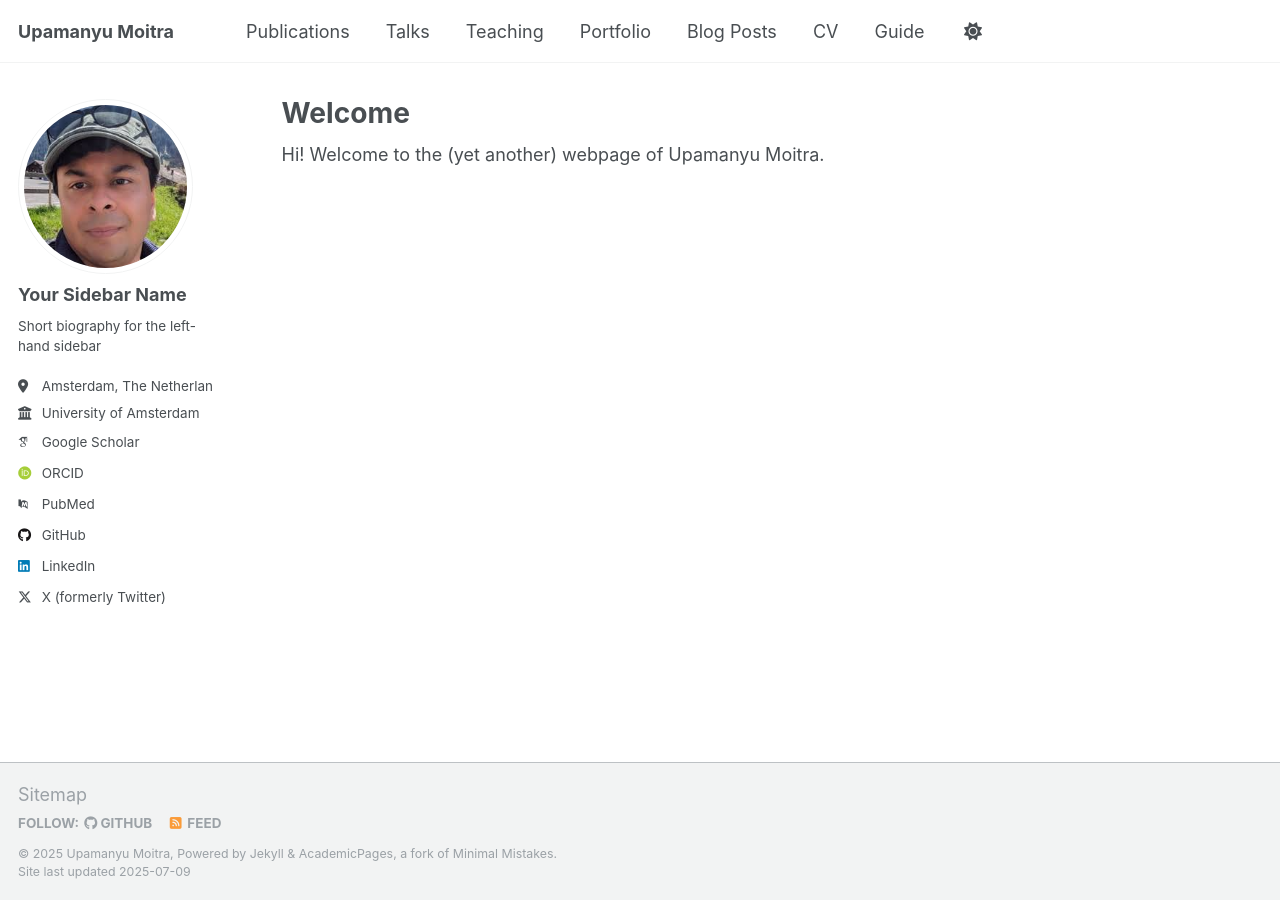
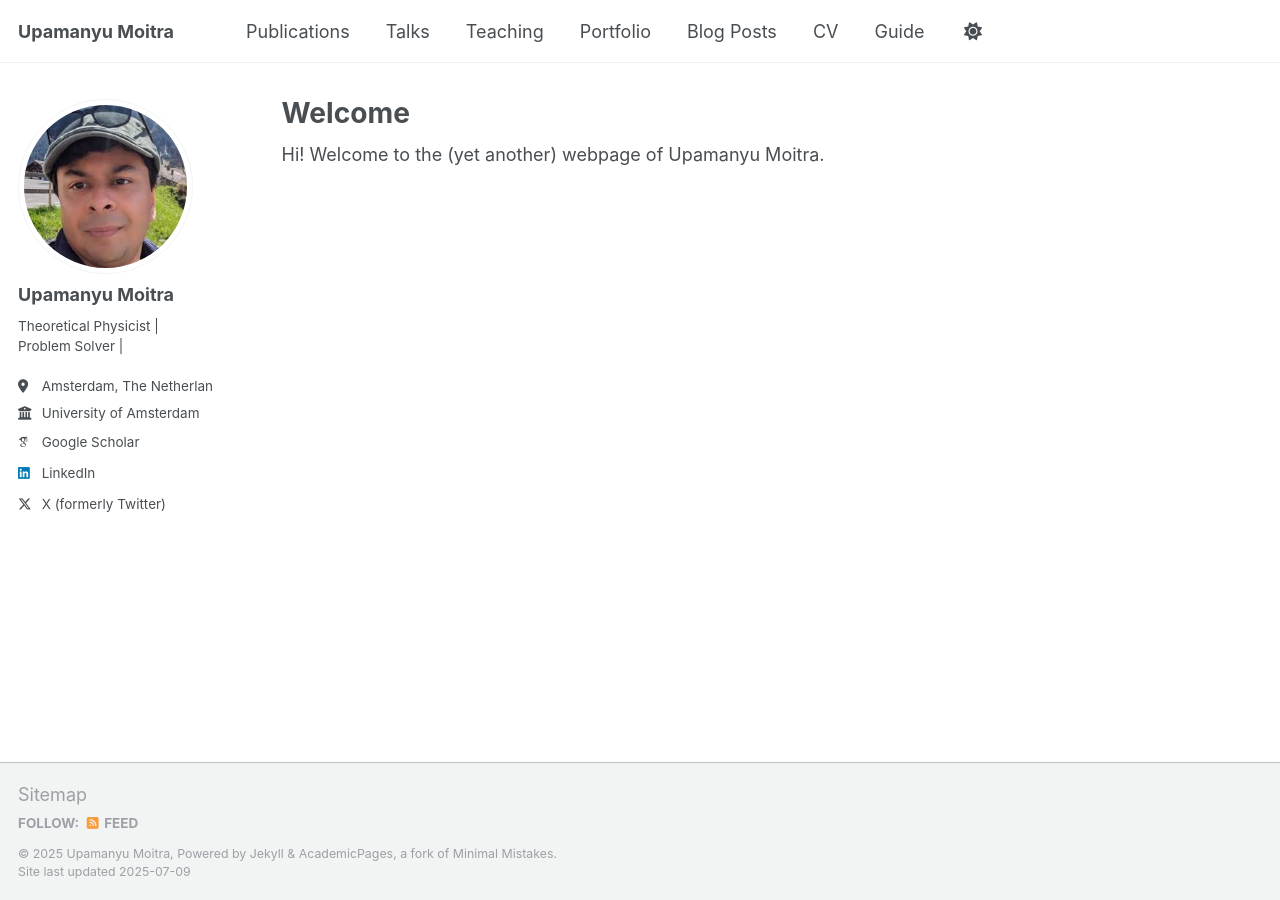
Before and after one commit to upamanyu-moitra/upamanyu, a Jekyll site: the page built from index.md, in a window 1280 px wide. Built offline with Jekyll 4.4.1, drawn with Linux system fonts in a browser that asks for light colours; some web fonts are replaced; a script that is not in the unit is left out.

Commit message:
Update _config.yml

```diff
--- a/_config.yml
+++ b/_config.yml
@@ -46,9 +46,9 @@ repository               : "academicpages/academicpages.github.io"
 author:
   # Biographic information
   avatar           : "profile.png"
-  name             : "Your Sidebar Name"
+  name             : "Upamanyu Moitra"
   pronouns         : # example: "she/her"
-  bio              : "Short biography for the left-hand sidebar"
+  bio              : "Theoretical Physicist | Problem Solver |"
   location         : "Amsterdam, The Netherlands"
   employer         : "University of Amsterdam"
   uri              : # URL
@@ -59,9 +59,9 @@ author:
   arxiv            : # URL - Update with the correct link to your profile
   googlescholar    : "https://scholar.google.com/citations?user=Jd8a9HAAAAAJ&hl=en"
   impactstory      : # URL
-  orcid            : "http://orcid.org/yourorcidurl"
+  orcid            : #"http://orcid.org/yourorcidurl"
   semantic         : # URL
-  pubmed           : "https://www.ncbi.nlm.nih.gov/pubmed/?term=john+snow"
+  pubmed           : #"https://www.ncbi.nlm.nih.gov/pubmed/?term=john+snow"
   researchgate     : # URL
   scopus           : # URL
 
@@ -69,7 +69,7 @@ author:
   bitbucket        : # Username - Update with your username on the site
   codepen          : # Username
   dribbble         : # Username
-  github           : "academicpages"
+  github           : #"academicpages"
   kaggle           : # Username
   stackoverflow    : # User number or user number and name (i.e., use "1" or "1/jeff-atwood")
 
```
